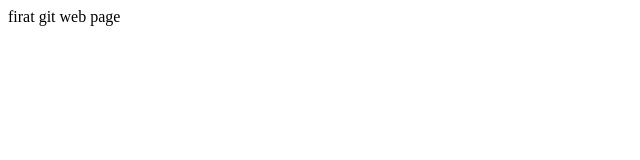
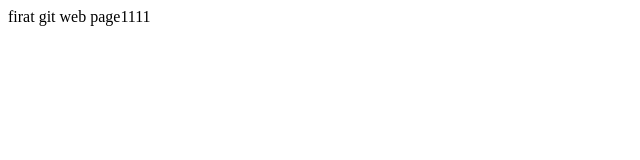
Before and after one commit to dsa2323088/yoko0513.github.io, a plain HTML site: page index.html in a window 1280 px wide. Shown: the full height of the page, 0-640 px from the left. Drawn offline with Linux system fonts and the light colour scheme.

Commit message:
Update index.html

```diff
--- a/index.html
+++ b/index.html
@@ -1,5 +1,5 @@
 <html>
   <body>
-    firat git web page
+    firat git web page1111
   </body>
 </html>
```
